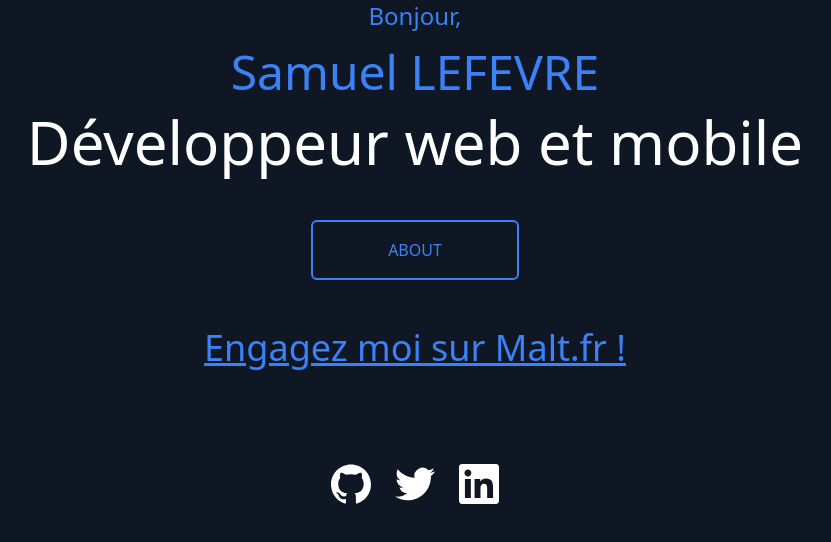
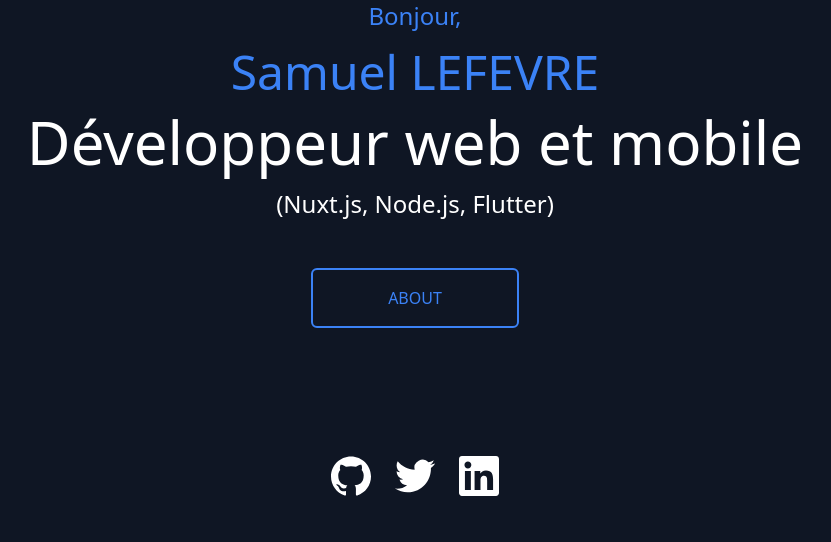
Before and after one commit to samulefevre/nuxt_portfolio, a Nuxt app: page / in a window 1280 px wide. Shown: the top 542 px of the page, without its empty margins (225-1056 px from the left). Built offline with nearby package versions, Linux system fonts and the light colour scheme.

Commit message:
update text

```diff
--- a/nuxt.config.ts
+++ b/nuxt.config.ts
@@ -1,6 +1,9 @@
 import { defineNuxtConfig } from 'nuxt3'
 
 export default defineNuxtConfig({
+    typescript: {
+        shim: false
+    },
     build: {
         postcss: {
             postcssOptions: {
--- a/pages/about.vue
+++ b/pages/about.vue
@@ -1,8 +1,7 @@
 <template>
     <section>
         <h1 class="text-left">A propos</h1>
-        <p>Je suis développeur web et mobile freelance en télétravail.</p>
-        <p>Vous pouvez me retrouver sur la plateforme Malt.fr si vous avez besoin de mes services.</p>
+        <p>Je suis développeur web et mobile (Nuxt.js, Node.js, Flutter).</p>
         <h2 class="font-bold text-left my-4 text-2xl">Qu'est ce que Flutter ?</h2>
         <p>Flutter est un framework développé par Google pour créer de belles applications compilées en mode natif pour mobile, web et bureau à partir d'une base de code unique.</p>
     </section>
--- a/pages/index.vue
+++ b/pages/index.vue
@@ -5,18 +5,13 @@
         <p class="text-xl sm:text-2xl">Bonjour,</p>
         <h2 class="text-2xl sm:text-5xl">Samuel LEFEVRE</h2>
         <h3 class="text-white text-3xl sm:text-6xl">Développeur web et mobile</h3>
+        <h3 class="text-white text-1xl sm:text-2xl">(Nuxt.js, Node.js, Flutter)</h3>
 
         <div class="py-8">
             <nuxt-link to="/about" class="block p-4 border-2 border-blue-500 rounded-md w-52">ABOUT</nuxt-link>
         </div>
 
-        <div>
-            <a
-                href="https://www.malt.fr/profile/samuellefevre1"
-                target="_blank"
-                class="underline text-4xl"
-            >Engagez moi sur Malt.fr !</a>
-        </div>
+
 
         <div>
             <CommonsSocialIcons class="block mt-20 text-white" />
```
